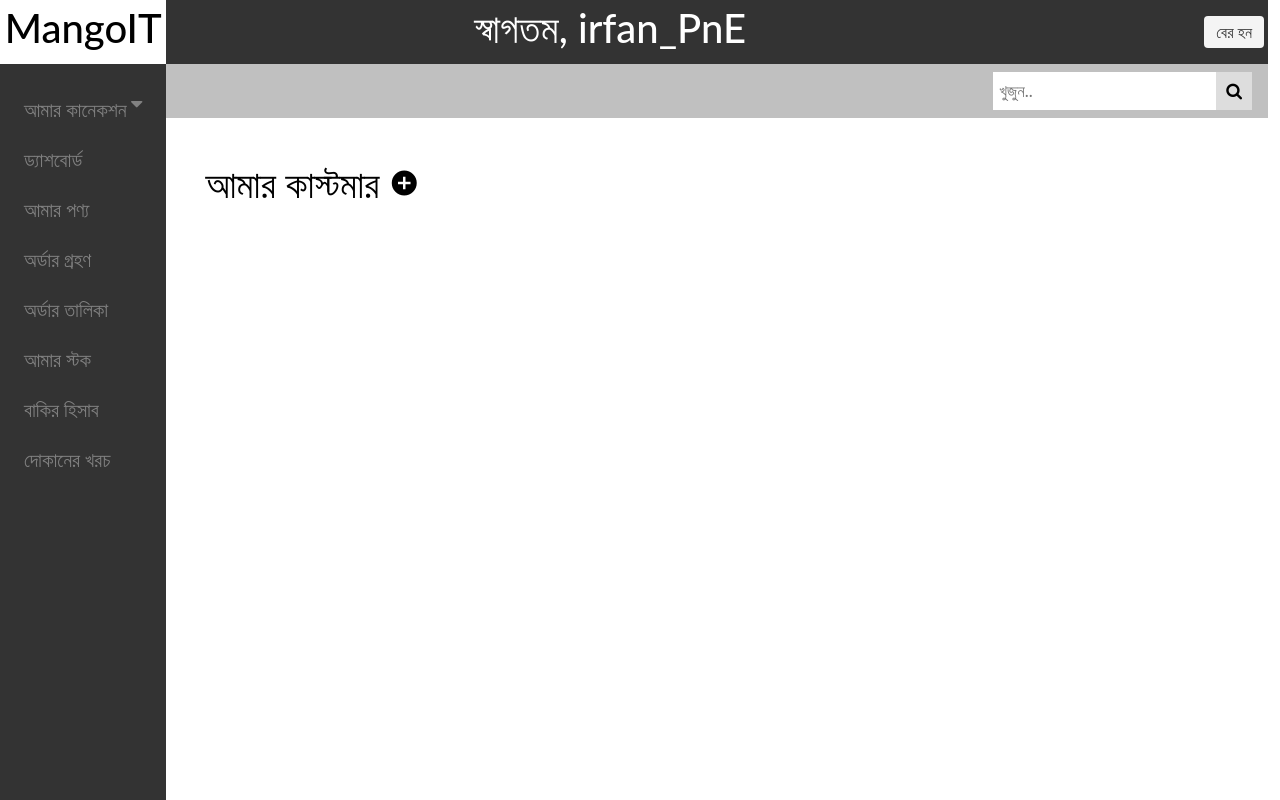
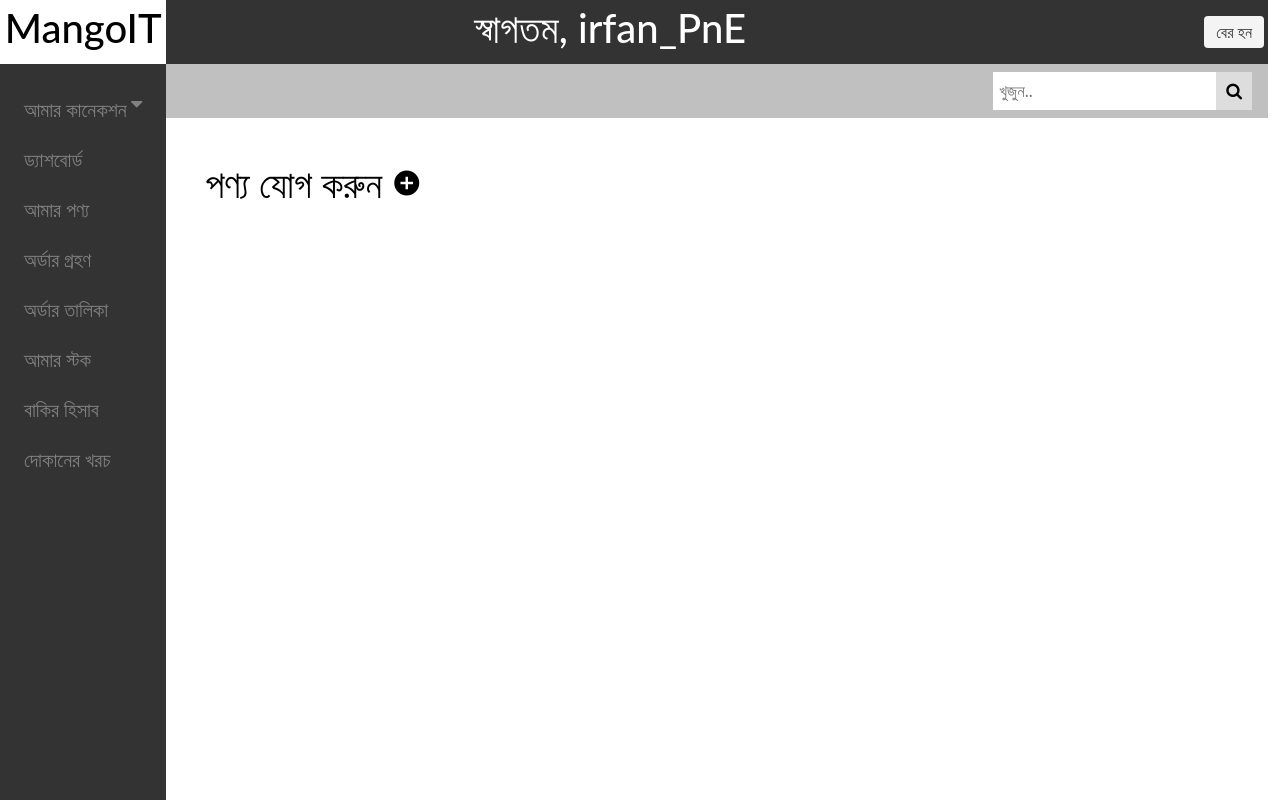
Before and after one commit to Pepsi8142/merchant_portal, a Django app: page /view_products in a window 1280 px wide. Run offline with Django 5.2, Linux system fonts and the light colour scheme; a user stored in the database is signed in; data comes from the database, SQL or seed files in the repository; parts of the project's set-up code (start-up, migrations or seed data) failed here and were passed over.

Commit message:
4: Updating UI and UX

```diff
--- a/templates/main/myproducts.html
+++ b/templates/main/myproducts.html
@@ -26,7 +26,7 @@
 .danger {color: red;}
 </style>
 
-<h1><button class="btn success" onclick="window.location.href='{% url 'create_product' %}'" style="font-size:38px;">আমার কাস্টমার <i class="material-icons" style="font-size:30px;">add_circle</i></button> </h1>
+<h1><button class="btn success" onclick="window.location.href='{% url 'create_product' %}'" style="font-size:38px;">পণ্য যোগ করুন <i class="material-icons" style="font-size:30px;">add_circle</i></button> </h1>
 
 <!--<div class="col-md-12">-->
 <!--    <button type="submit" class="btn btn-primary" onclick="window.location.href='{% url 'create_product' %}'">পণ্য যোগ করুন</button>-->
```
